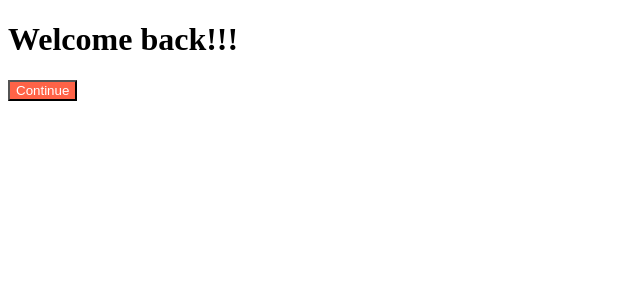
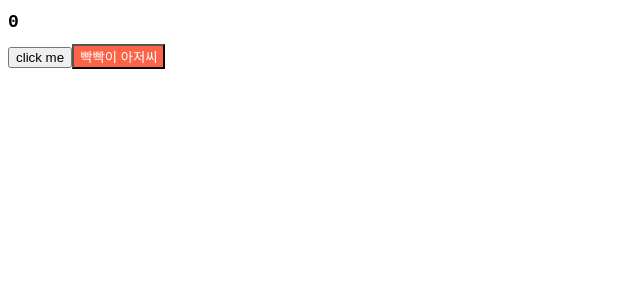
Before and after one commit to hnk1203/movie-app, a React (Create React App) app: page / in a window 1280 px wide. Shown: the top 300 px of the page, without its empty margins (0-640 px from the left). Built offline with nearby package versions, Linux system fonts and the light colour scheme.

Commit message:
useEffect 배우기, 컴포넌트 연결 복습하기

```diff
--- a/src/App.js
+++ b/src/App.js
@@ -1,13 +1,23 @@
+import { useState, useEffect } from "react";
+import styles from "./App.module.css"
 import Button from "./Button";
 
 function App() {
+  const [counter, setValue] = useState(0);
+  const onClick = () => setValue((prev) => prev + 1);
+  console.log("i run all the time");
+  const iRunOnlyOnce = () => {
+    console.log(" irun once");
+  }
+  useEffect(()=> {
+    console.log("call THE API");
+  }, []);
   return (
-   <div>
-    <h1>
-      Welcome back!!!
-    </h1>
-    <Button text={"Continue"} />
-   </div>
+    <div>
+      <h1 className={styles.title}>{counter}</h1>
+      <button onClick={onClick}>click me</button>
+      <Button text={"빡빡이 아저씨"}/>
+    </div>
   );
 }
 
--- /dev/null
+++ b/src/App.module.css
@@ -0,0 +1,4 @@
+.title {
+    font-family: 'Courier New', Courier, monospace;
+    font-size: 18px;
+}
--- a/src/Button.js
+++ b/src/Button.js
@@ -1,10 +1,8 @@
 import  PropTypes  from "prop-types";
+import  styles  from "./Button.module.css";
 
 function Button({text}) {
-    return <button style={{
-        backgroundColor:"toamto",
-        color:"white",
-    }}>{text}</button>;
+    return <button className={styles.btn}>{text}</button>;
 }
 
 Button.propTypes = {
--- a/src/styles.css
+++ b/src/Button.module.css
@@ -1,4 +1,4 @@
-button {
+.btn {
     color: white;
     background-color: tomato;
 }
--- a/src/index.js
+++ b/src/index.js
@@ -1,7 +1,6 @@
 import React from 'react';
 import ReactDOM from 'react-dom/client';
 import App from './App';
-import "./styles.css";
 
 const root = ReactDOM.createRoot(document.getElementById('root'));
 root.render(
```
